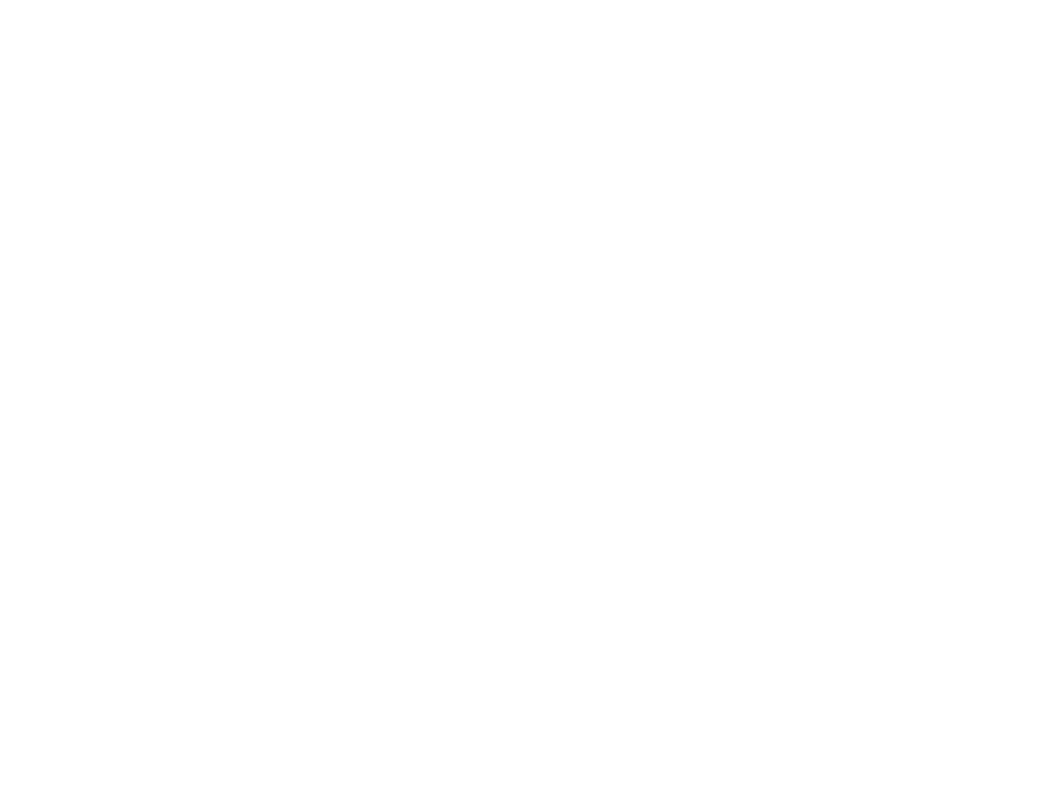
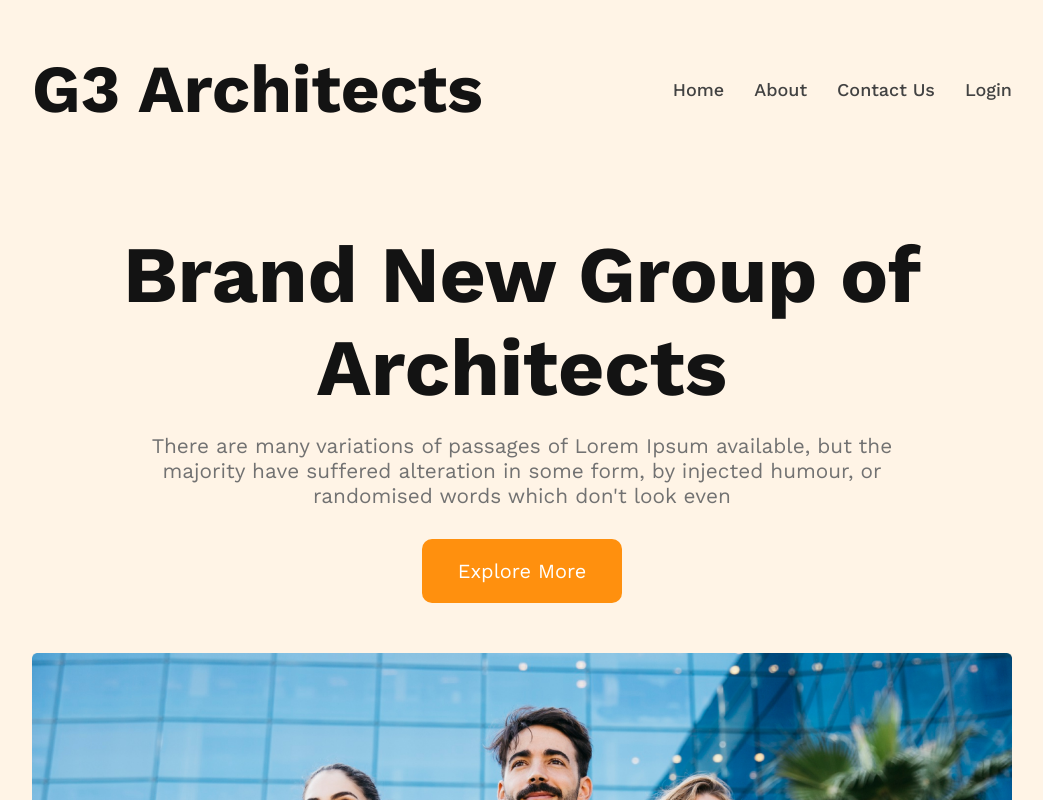
Before and after one commit to iamcharlie17/g3-architect-website, a plain HTML site: page index.html in a window 1280 px wide. Shown: the top 800 px of the page, without its empty margins (118-1161 px from the left). Drawn offline with nearby package versions, Linux system fonts and the light colour scheme.

Commit message:
banner design complete

```diff
--- a/index.html
+++ b/index.html
@@ -1,12 +1,55 @@
 <!DOCTYPE html>
 <html lang="en">
+
 <head>
   <meta charset="UTF-8">
   <meta name="viewport" content="width=device-width, initial-scale=1.0">
   <title>g3 architect</title>
   <link rel="stylesheet" href="styles/architect.css">
+  <link rel="preconnect" href="https://fonts.googleapis.com">
+  <link rel="preconnect" href="https://fonts.gstatic.com" crossorigin>
+  <link
+    href="https://fonts.googleapis.com/css2?family=Work+Sans:ital,wght@0,100;0,200;0,300;0,400;0,500;0,600;0,700;0,800;0,900;1,100;1,200;1,300;1,400;1,500;1,600;1,700;1,800;1,900&display=swap"
+    rel="stylesheet">
 </head>
+
 <body>
+  <header>
+    <nav class="nav-bar">
+      <div class="title">
+        <h1>G3 Architects</h1>
+      </div>
+      <ul>
+        <li><a href="">Home</a></li>
+        <li><a href="">About</a></li>
+        <li><a href="">Contact Us</a></li>
+        <li><a href="">Login</a></li>
+      </ul>
+    </nav>
 
+    <div class="banner">
+      <div class="banner-content">
+        <div class="banner-title">
+          <h1>Brand New
+            Group of Architects</h1>
+        </div>
+        <div class="banner-description">
+          <p class="primary-description">There are many variations of passages of Lorem Ipsum available, but the majority have suffered alteration
+            in some
+            form,
+            by injected humour, or randomised words which don't look even</p>
+        </div>
+        <div>
+          <button  class="primary-btn">Explore More</button>
+        </div>
+      </div>
+      <div class="banner-image">
+        <img src="images/banner.png" alt="">
+      </div>
+    </div>
+  </header>
+  <main></main>
+  <footer></footer>
 </body>
+
 </html>
--- a/styles/architect.css
+++ b/styles/architect.css
@@ -0,0 +1,80 @@
+* {
+  margin: 0;
+  padding: 0;
+  font-family: 'Work Sans', sans-serif;
+  max-width: 1620px;
+}
+
+/* commmon styles */
+.primary-description{
+  color: #727272;
+  font-size: 1.3rem;
+  font-weight: 400;
+  line-height: 25px;
+  margin: 10px 0;
+}
+.primary-btn {
+  background-color: #ff900e;
+  padding: 20px 25px;
+  border-radius: 10px;
+  font-size: 1.25rem;
+  width: 200px;
+  border: none;
+  color: #fff;
+  margin-top: 20px;
+  cursor: pointer;
+}
+
+
+
+/* header styles */
+header {
+  background-color: rgba(255, 144, 14, 0.1);
+  padding: 50px 150px 50px 150px;
+}
+
+.nav-bar {
+  display: flex;
+  justify-content: space-between;
+  align-items: center;
+}
+.nav-bar .title {
+  color: var(--Dark-01, #131313);
+  text-align: center;
+  font-size: 2.8rem;
+  font-weight: 700;
+}
+
+.nav-bar ul {
+  display: flex;
+  gap: 30px;
+}
+.nav-bar ul li {
+  list-style: none;
+}
+.nav-bar ul li a {
+  text-decoration: none;
+  color: var(--Dark-02, #424242);
+  text-align: center;
+  font-size: 18px;
+  font-weight: 500;
+}
+
+/* banner styles */
+.banner-content {
+  max-width: 800px;
+  text-align: center;
+  margin: 0 auto;
+  margin-top: 100px;
+  margin-bottom: 50px;
+}
+.banner-content .banner-title {
+  color: #131313;
+  font-size: 40px;
+  font-weight: 700;
+  margin-bottom: 20px;
+}
+
+.banner-image img{
+  width: 100%;
+}
```
